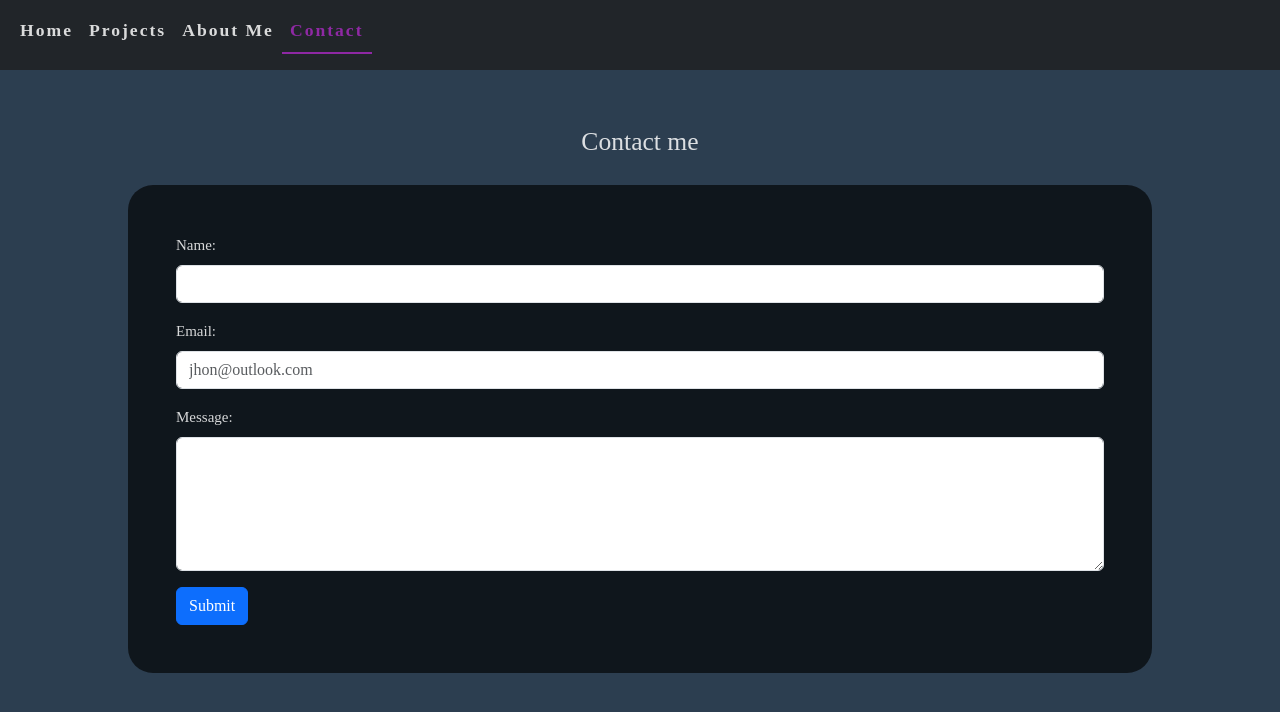
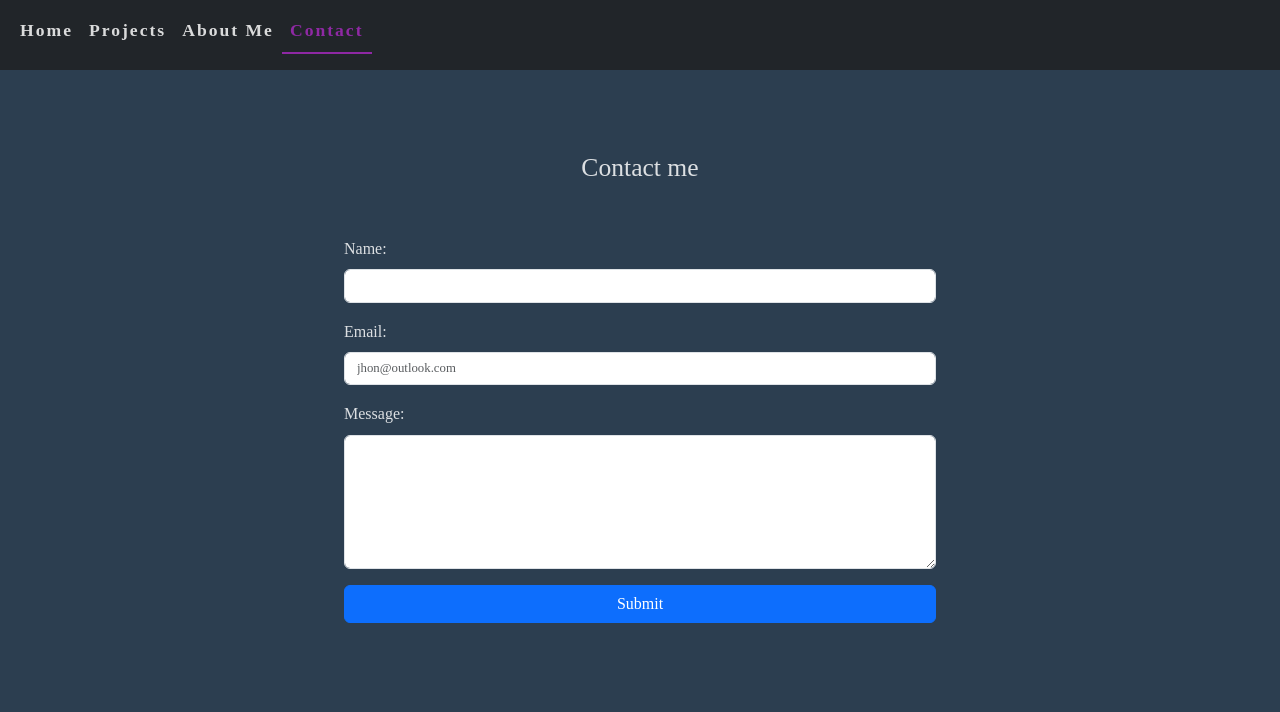
Before and after one commit to VanMeerbeeckBenny/Portfolio, a Vue app: page /contact in a window 1280 px wide. Shown: the top 712 px of the page. Built offline with nearby package versions, Linux system fonts and the light colour scheme.

Commit message:
Refactor for readability/Add validation

```diff
--- a/src/views/ContactView.vue
+++ b/src/views/ContactView.vue
@@ -1,47 +1,82 @@
 <script setup>
-import { reactive } from 'vue';
+import { reactive} from 'vue';
 
 const formData = reactive({
-  name: '',
-  email: '',
-  message: '',
+  name: { value:"",id:"name"},
+  email: { value:"",id:"email"},
+  message: { value:"",id:"message"},
 });
 
 const submitForm = () => {
   // Handle form submission logic here
   console.log('Form submitted:', formData);
+
 };
+
+const validate = (e) => {
+    checkIfEmpty(e)
+    if(e.target.id === formData.email.id){
+            const emailPattern = /^[^\s@]+@[^\s@]+\.[^\s@]+$/;
+            if(!emailPattern.test(formData.email.value))setInvalidClass(e)
+            else setValidClass(e)
+    }
+}
+
+const checkIfEmpty = (e) => {
+    if(e.target.value === '')setInvalidClass(e)
+    else setValidClass(e)
+}
+
+const setValidClass = (e) => {
+    e.target.classList.remove('is-invalid')
+    e.target.classList.add('is-valid')
+}
+
+const setInvalidClass = (e) => {
+    e.target.classList.remove('is-valid')
+    e.target.classList.add('is-invalid')
+}
 </script>
 
 <template>
     <main class="d-flex justify-content-center flex-column align-items-center h-100">
         <h1>Contact me</h1>
-        <div class="contact-container p-5">
+        <div class="contact-container p-4">
             <form @submit.prevent="submitForm">
                 <div class="mb-3">
-                <label for="name" class="form-label">Name:</label>
-                <input type="text" class="form-control" id="name" v-model="formData.name" required />
+                    <label for="name" class="form-label">Name:</label>
+                    <input type="text"  class="form-control" @input="validate" @focusout="validate" :id="formData.name.id" v-model="formData.name.value" required />
                 </div>
                 <div class="mb-3">
-                <label for="email" class="form-label">Email:</label>
-                <input type="email" class="form-control" id="email" placeholder="jhon@outlook.com" v-model="formData.email" required />
+                    <label for="email" class="form-label">Email:</label>
+                    <input type="email" class="form-control" @input="validate" @focusout="validate" :id="formData.email.id" placeholder="jhon@outlook.com" v-model="formData.email.value" required />
                 </div>
                 <div class="mb-3">
-                <label for="message" class="form-label">Message:</label>
-                <textarea class="form-control" id="message" v-model="formData.message" required rows="5"></textarea>
+                    <label for="message" class="form-label">Message:</label>
+                    <textarea class="form-control" @input="validate" @focusout="validate" :id="formData.message.id" v-model="formData.message.value" required rows="5"></textarea>
                 </div>
-                <button type="submit" class="btn btn-primary">Submit</button>
+                <button type="submit" class="btn btn-primary w-100" >Submit</button>
             </form>
         </div>
     </main>
 </template>
 
 <style scoped>
+label{
+    font-size: 1rem;
+}
+.contact-container,input{
+    font-size: 0.8rem;
+}
 .contact-container{
-    min-width: 80%;
+    min-width: 85%;
     margin-top: 20px;
     border-radius: 25px;
-    background-color: rgba(0, 0, 0, 0.652);
 }
-/* Add your styles for the contact form here */
+
+@media (min-width:1024px){
+    .contact-container{
+    min-width: 50%;
+}
+}
 </style>
```
